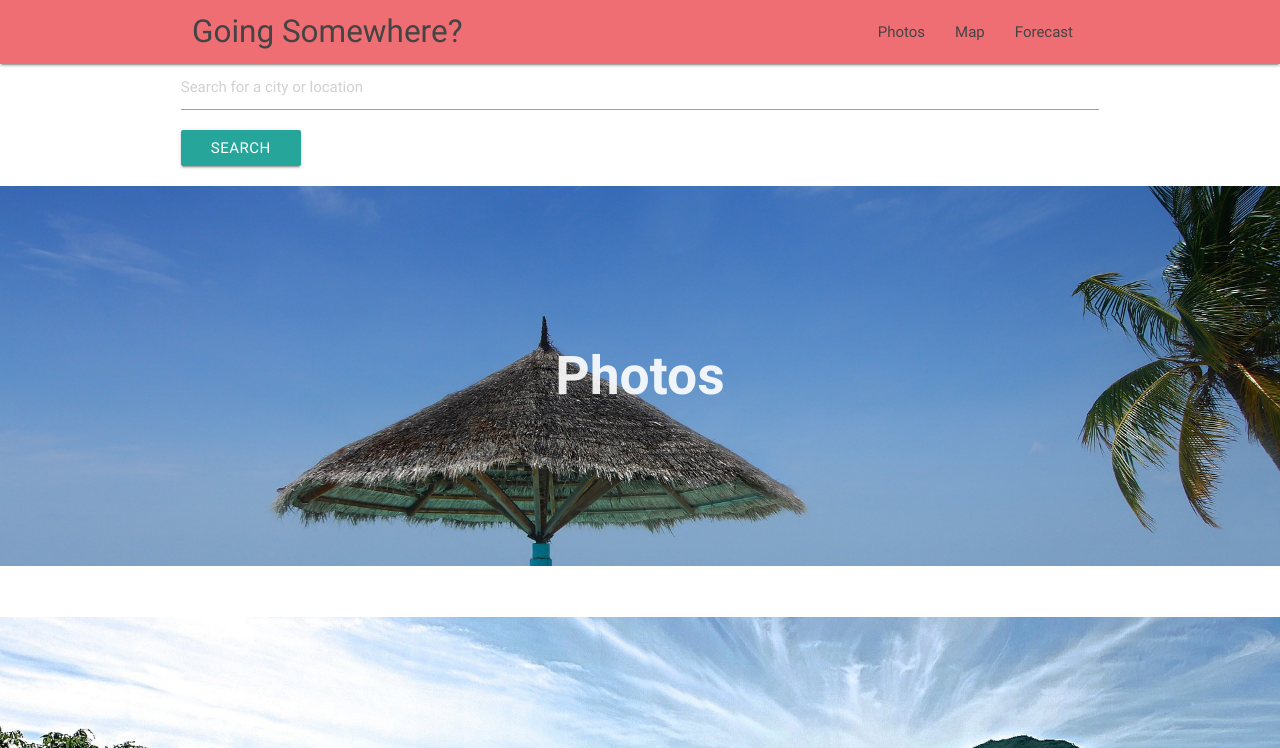
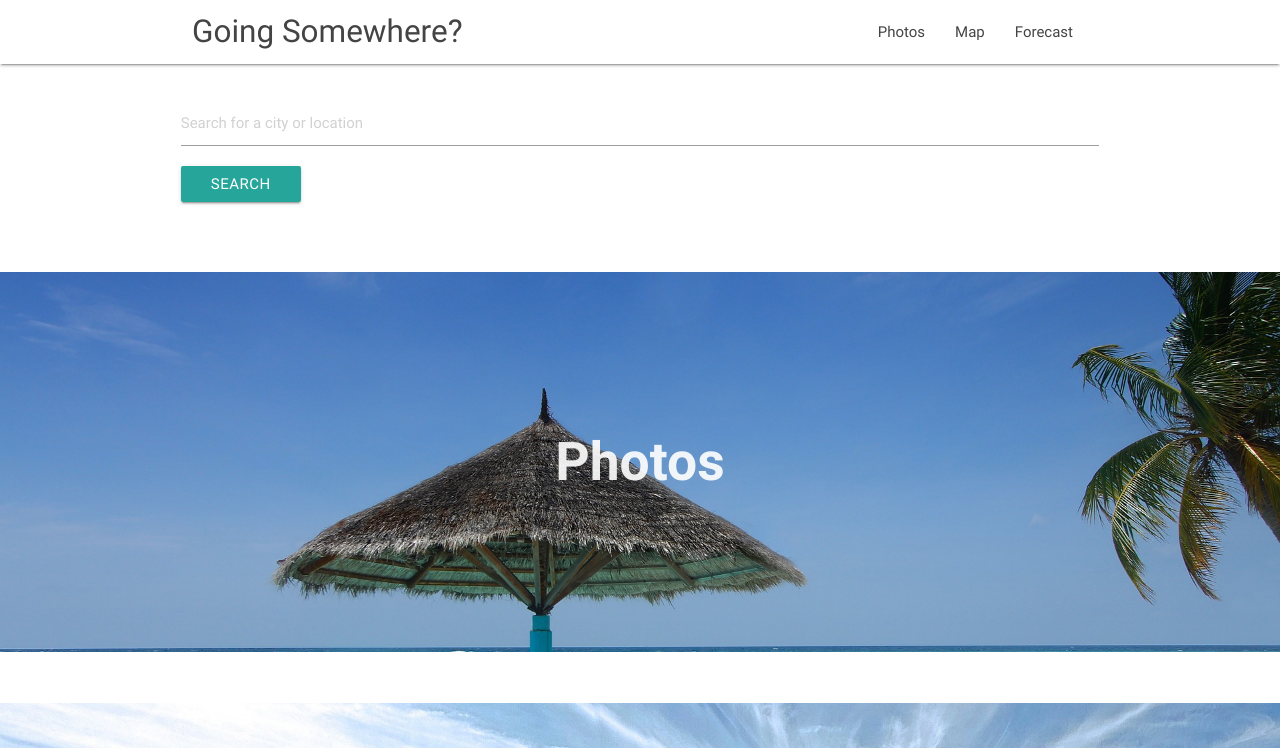
Before and after one commit to rgmcrary/Travel-Inspiration, a plain HTML site: page index.html in a window 1280 px wide. Shown: the top 748 px of the page. Drawn offline with nearby package versions, Linux system fonts and the light colour scheme; some packages are replaced by stand-ins of ours; no server answers.

Commit message:
Removed carousel and styled navbar

```diff
--- a/css/style.css
+++ b/css/style.css
@@ -3,6 +3,11 @@
 nav ul a,
 nav .brand-logo {
   color: #444;
+}
+
+.navbar {
+  background: white;
+  position: fixed;
 }
 
 p {
@@ -15,6 +20,11 @@ h2 {
 
 .button-collapse {
   color: #26a69a;
+}
+
+.search {
+  padding-top: 100px;
+  padding-bottom: 50px;
 }
 
 .parallax-container {
```
